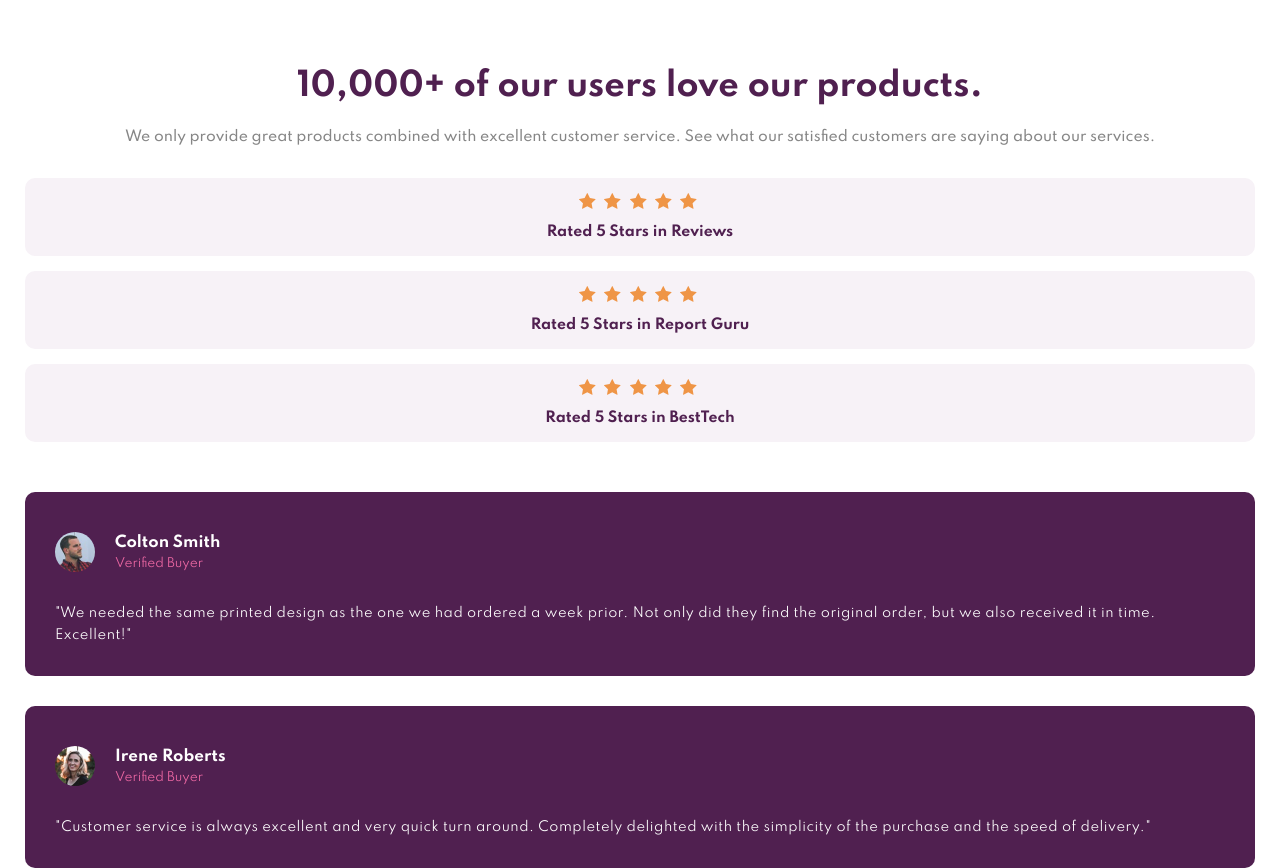
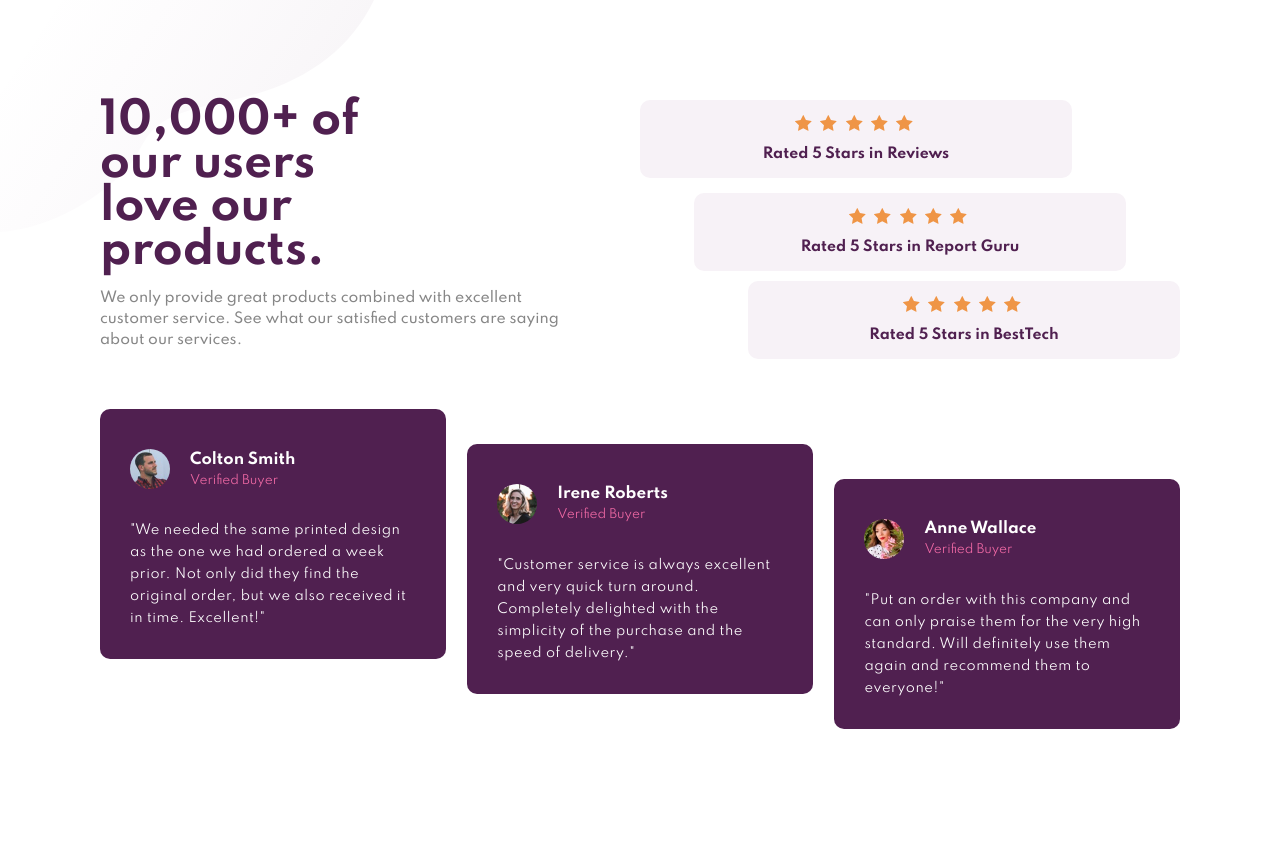
Before and after one commit to caio-alcantara/social-proof-section-master, a plain HTML site: page index.html in a window 1280 px wide. Shown: the top 868 px of the page. After the commit the page ends 819 px from the top, so only its background shows below. Drawn offline with Linux system fonts and the light colour scheme.

Commit message:
responsivity

```diff
--- a/index.html
+++ b/index.html
@@ -15,20 +15,18 @@
 <body>
     <main>
 
+        <div class="text-stars-container">
             <div class="main-text">
                 <h1>
                     10,000+ of our users love our products.
                 </h1>
-
                 <p>
                     We only provide great products combined with excellent customer service.
                     See what our satisfied customers are saying about our services.
                 </p>
             </div>
-
-
             <div class="star-reviews-block">
-            <div class="star-review">
+                <div class="star-review review-1">
                     <div class="star-icons">
                         <img src="/images/icon-star.svg" alt="star">
                         <img src="/images/icon-star.svg" alt="star">
@@ -38,7 +36,7 @@
                     </div>
                     <p>Rated 5 Stars in Reviews</p>
                 </div>
-            <div class="star-review">
+                <div class="star-review review-2">
                     <div class="star-icons">
                         <img src="/images/icon-star.svg" alt="star">
                         <img src="/images/icon-star.svg" alt="star">
@@ -48,7 +46,7 @@
                     </div>
                     <p>Rated 5 Stars in Report Guru</p>
                 </div>
-            <div class="star-review">
+                <div class="star-review review-3">
                     <div class="star-icons">
                         <img src="/images/icon-star.svg" alt="star">
                         <img src="/images/icon-star.svg" alt="star">
@@ -59,10 +57,11 @@
                     <p>Rated 5 Stars in BestTech</p>
                 </div>
             </div>
+        </div>
 
 
         <div class="text-reviews-block">
-            <div class="text-review">
+            <div class="text-review text-review-1">
                 <div class="img-name">
                     <img src="images/image-colton.jpg" alt="profile">
                     <div class="name-block">
@@ -79,7 +78,7 @@
                 </div>
             </div>
 
-            <div class="text-review">
+            <div class="text-review text-review-2">
                 <div class="img-name">
                     <img src="images/image-irene.jpg" alt="profile">
                     <div class="name-block">
@@ -95,7 +94,7 @@
                 </div>
             </div>
 
-            <div class="text-review">
+            <div class="text-review text-review-3">
                 <div class="img-name">
                     <img src="images/image-anne.jpg" alt="profile">
                     <div class="name-block">
--- a/styles/_general.scss
+++ b/styles/_general.scss
@@ -6,9 +6,21 @@
 
 body {
     font-family: $main-font;
-
+    background-image:
+    url("../images/bg-pattern-top-mobile.svg");
+    background-position:
+    top left;
+    background-repeat: no-repeat, no-repeat;
+    background-size: auto;
 }
 
 main {
     padding: 70px 25px 40px 25px;
+
+    max-width: 1440px;
 }
+
+.text-stars-container {
+    display: flex;
+    flex-direction: column;
+}
--- /dev/null
+++ b/styles/_media-1024.scss
@@ -0,0 +1,36 @@
+@media screen and (min-width: 1024px) {
+    .text-stars-container {
+        .main-text {
+            max-width: 40%;
+
+            h1 {
+                padding-bottom: 15px;
+                font-size: 2.7em;
+            }
+        }
+    }
+
+    .text-reviews-block {
+        display: flex;
+        flex-direction: row;
+        justify-content: space-between;
+        height: 350px;
+        margin-bottom: 20px;
+
+
+        .text-review {
+            width: 32%;
+            max-height: 280px;
+        }
+
+        .text-review-1 {
+            align-self: flex-start;
+        }
+        .text-review-2 {
+            align-self: center;
+        }
+        .text-review-3 {
+            align-self: flex-end;
+        }
+    }
+}
--- /dev/null
+++ b/styles/_media-1120.scss
@@ -0,0 +1,43 @@
+@media screen and (min-width: 1120px) {
+    .text-stars-container {
+        .main-text {
+            max-width: 30%;
+
+            p {
+                width: 150%;
+            }
+        }
+
+        .star-reviews-block {
+            width: 50%;
+        }
+    }
+}
+
+@media screen and (min-width: 1440px) {
+    .text-stars-container {
+        .main-text {
+            max-width: 30%;
+
+
+            p {
+                width: 140%;
+                font-size: 17px;
+            }
+        }
+    }
+
+    .text-reviews-block {
+        height: 300px;
+    }
+
+}
+
+@media screen and (min-width: 2000px) {
+    body {
+        display: flex;
+        justify-content: center;
+        height: 100vh;
+        align-items: center;
+    }
+}
--- /dev/null
+++ b/styles/_media-768.scss
@@ -0,0 +1,36 @@
+@media screen and (min-width: 768px) {
+
+    main {
+        padding: 100px 100px 40px 100px;
+    }
+
+    .text-stars-container {
+        flex-direction: row;
+        justify-content: space-between;
+
+
+        .main-text {
+            max-width: 50%;
+            text-align: left;
+
+        }
+
+        .star-reviews-block {
+            width: 100%;
+
+            .star-review {
+                width: 80%;
+            }
+
+            .review-1 {
+                margin-right: auto;
+            }
+            .review-2 {
+                margin: 10px auto;
+            }
+            .review-3 {
+                margin-left: auto;
+            }
+        }
+    }
+}
--- a/styles/style.scss
+++ b/styles/style.scss
@@ -14,3 +14,6 @@ $main-font: 'Spartan', sans-serif;
 @import "main-text";
 @import "star-reviews-block";
 @import "text-reviews-block";
+@import "media-768";
+@import "media-1024";
+@import "media-1120";
```
Also changed, not shown: styles/style.css, 1 other file. Lines whose indentation alone changed are shown as unchanged.
